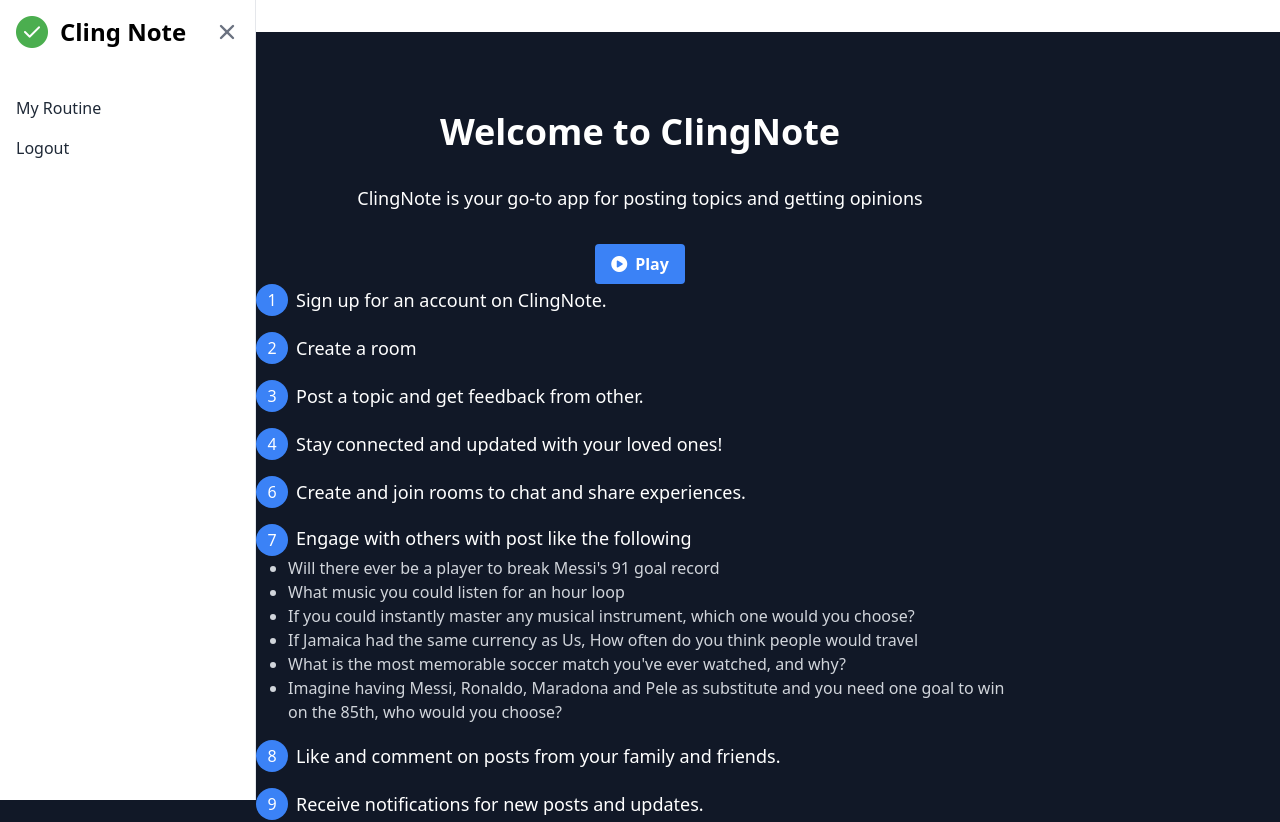
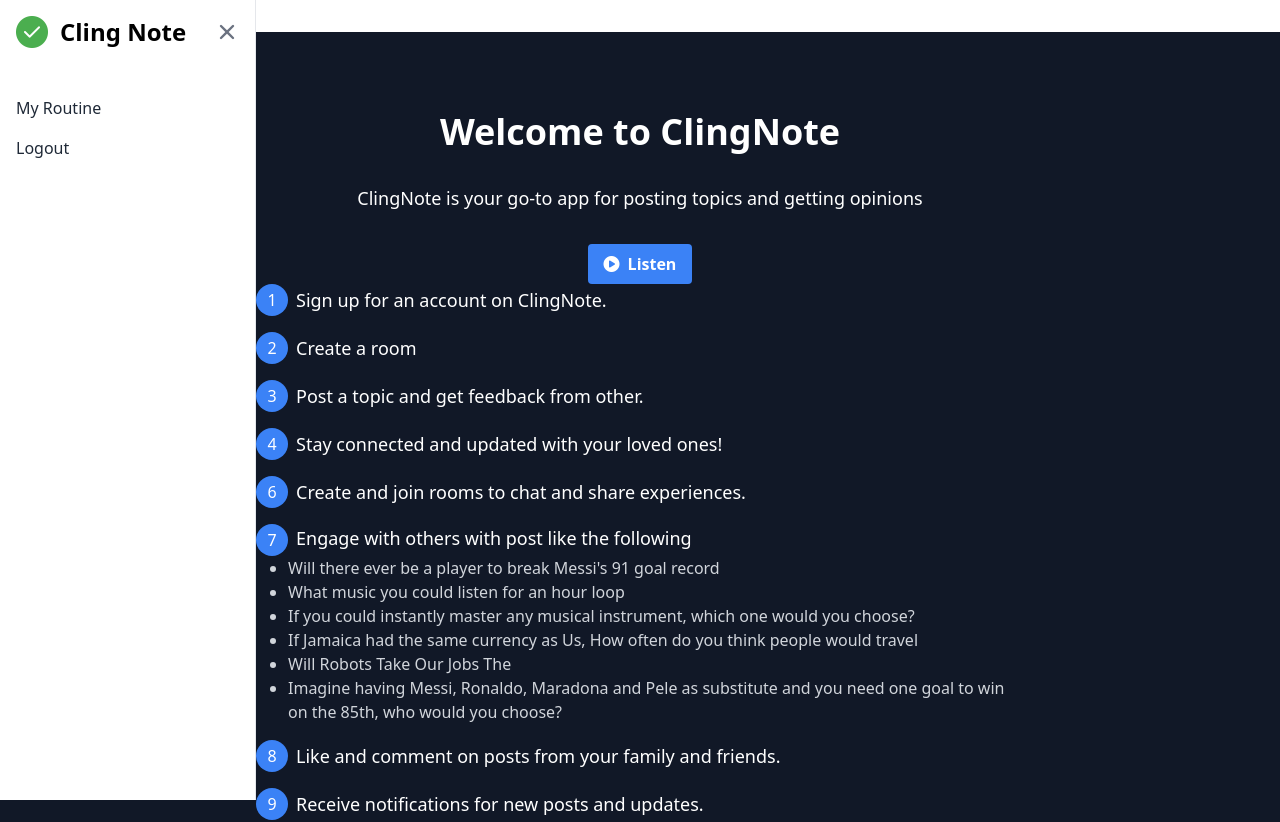
Before and after one commit to Muscle-Crab/clingNote, a Vue app: page /landing in a window 1280 px wide. Shown: the top 822 px of the page. Built offline with nearby package versions, Linux system fonts and the light colour scheme; no server answers; what @onesignal/onesignal-vue3 would draw is missing.

Commit message:
Room request

```diff
--- a/src/views/Room.vue
+++ b/src/views/Room.vue
@@ -80,8 +80,8 @@
         </div>
       </div>
 
-      <!-- Actual Content -->
-      <div v-else class="md:grid grid-cols-1 md:grid-cols-3 gap-8">
+      <div v-else class="md:grid grid-cols-1 md:grid-cols-3 gap-8 items-start">
+        <!-- Actual Content -->
         <!-- Left Sidebar: Participants -->
         <div class="col-span-1 mb-5 bg-gray-800 rounded-lg shadow-md p-6 dark:bg-gray-800">
           <h2 class="text-xl font-semibold text-gray-200 mb-4">Participants</h2>
--- a/src/views/UserRegistrationForm.vue
+++ b/src/views/UserRegistrationForm.vue
@@ -97,7 +97,7 @@ const registerUser = async () => {
     dob.value = '';
     gender.value = '';
     avatar.value = null;
-    router.push('/');
+    router.push('/landing');
   } catch (error) {
     console.error('Registration failed:', error.message);
   } finally {
--- a/src/views/landing.vue
+++ b/src/views/landing.vue
@@ -6,7 +6,7 @@
         <p class="text-lg text-center mb-8">ClingNote is your go-to app for posting topics and getting opinions</p>
         <div class="flex justify-center">
           <button @click="speak" class="bg-blue-500 hover:bg-blue-600 text-white font-bold py-2 px-4 rounded flex items-center">
-            <i class="fas fa-play-circle mr-2"></i> Play
+            <i class="fas fa-play-circle mr-2"></i> Listen
           </button>
         </div>
         <div class="max-w-3xl mx-auto mb-12">
@@ -79,7 +79,7 @@ export default {
         {id: 2, text: 'What music you could listen for an hour loop '},
         {id: 3, text: 'If you could instantly master any musical instrument, which one would you choose?'},
         {id: 4, text: 'If Jamaica had the same currency as Us, How often do you think people would travel'},
-        {id: 5, text: 'What is the most memorable soccer match you\'ve ever watched, and why?'},
+        {id: 5, text: ' Will Robots Take Our Jobs The '},
         {id: 6, text: 'Imagine having Messi, Ronaldo, Maradona and Pele as substitute and you need one goal to win on the 85th, who would you choose?'}
       ]
     };
```
Also changed, not shown: public/manifest.json.
